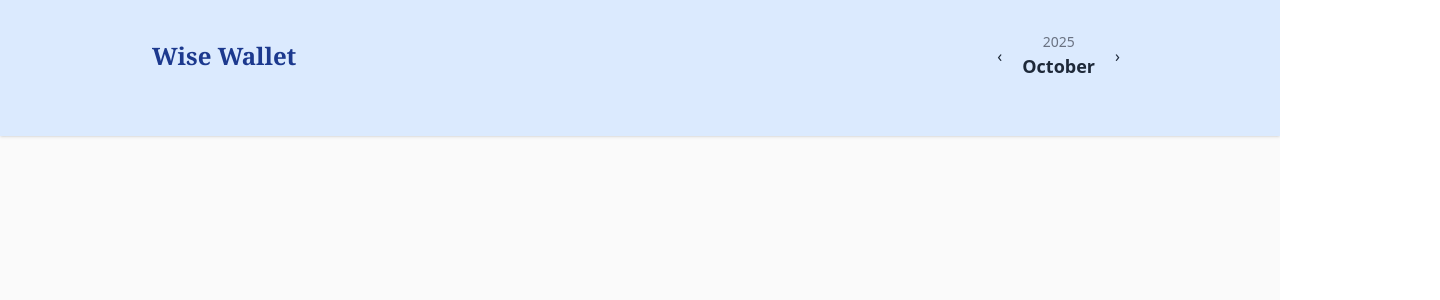
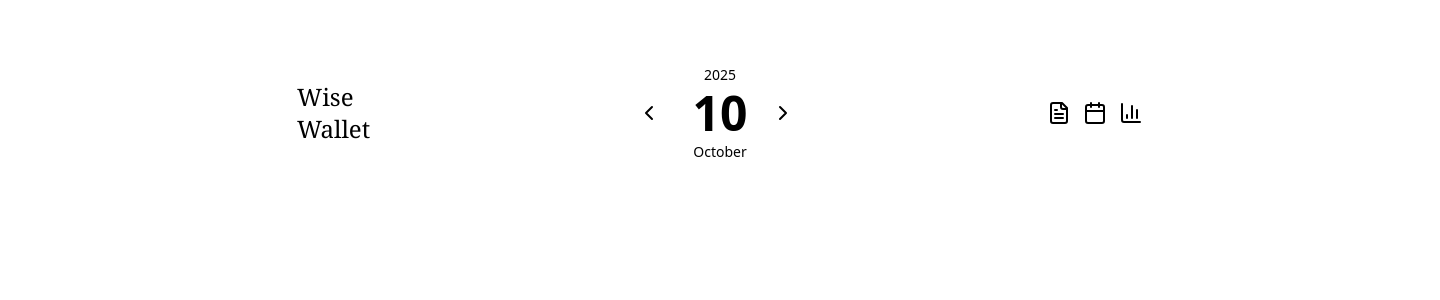
Before and after one commit to subir-sh/bye2money, a React (Vite) app in the folder frontend/: page / in a window 1280 px wide. Shown: the top 300 px of the page, 1440 px wide, since content can reach past the window. Built offline with nearby package versions, Linux system fonts and the light colour scheme.

Commit message:
Add header and its styles

```diff
--- a/frontend/package.json
+++ b/frontend/package.json
@@ -11,6 +11,7 @@
   },
   "dependencies": {
     "@tailwindcss/vite": "^4.1.14",
+    "lucide-react": "^0.546.0",
     "react": "^19.1.1",
     "react-dom": "^19.1.1"
   },
--- a/frontend/src/components/MainPageHeader.jsx
+++ b/frontend/src/components/MainPageHeader.jsx
@@ -1,27 +1,37 @@
-import TransactionForm from "./TransactionForm.jsx";
+import { ChevronLeft, ChevronRight, FileText, Calendar, BarChart3 } from "lucide-react";
 
 export default function Header() {
   return (
-    <header className="bg-blue-100 py-8 shadow-sm">
-      <div className="max-w-5xl mx-auto px-6">
-        <div className="flex justify-between items-center mb-6">
-          <h1 className="text-2xl font-serif font-bold text-blue-900">
-            Wise Wallet
-          </h1>
-          <div className="flex items-center gap-3">
-            <button className="p-2 hover:bg-blue-200 rounded-full">
-              ‹ {/* 화살표는 이미지로 넣을 수도 있는데, 일단 이렇게 처리 */}
+    <header>
+      <div className="relative">
+        <div className="w-[846px] flex justify-between absolute top-[40px] left-[297px]">
+          <div className="w-[132px] gap-[4px] flex justify-start items-center">
+            <h1 className="font-serif font-normal text-[24px] leading-[32px]">
+                Wise Wallet
+            </h1>
+          </div>
+
+          <div className="w-[240px] flex flex-row justify-center items-center gap-[24px]">
+            <button className="w-[32px] h-[32px]">
+              <ChevronLeft size={24} />
             </button>
-            <div className="text-center">
-              <p className="text-sm text-gray-500">2025</p>
-              <p className="text-lg font-semibold">October</p>
+            <div className="flex flex-col items-center gap-[4px]">
+              <p className="font-sans font-light text-[14px]">2025</p>
+              <p className="inline-block leading-none font-sans font-semibold text-[48px]">10</p>
+              <p className="font-sans font-light text-[14px]">October</p>
             </div>
-            <button className="p-2 hover:bg-blue-200 rounded-full">
-              ›
+            <button className="w-[32px] h-[32px]">
+              <ChevronRight size={24} />
             </button>
           </div>
+
+          <div className="w-[132px] flex flex-row justify-end items-center gap-[12px]">
+            <FileText size={24} />
+            <Calendar size={24} />
+            <BarChart3 size={24} />
+          </div>
+
         </div>
-        <TransactionForm />
       </div>
     </header>
   );
--- a/frontend/src/components/TransactionForm.jsx
+++ /dev/null
@@ -1,5 +0,0 @@
-export default function TransactionForm() {
-  return (
-    <div></div>
-  );
-}
--- /dev/null
+++ b/frontend/src/components/TransactionInputBar.jsx
@@ -0,0 +1,5 @@
+export default function TransactionInputBar() {
+  return (
+    <div></div>
+  );
+}
--- a/frontend/src/index.css
+++ b/frontend/src/index.css
@@ -18,7 +18,7 @@
 
 /* 조선일보명조 (ChosunCentennial) */
 @font-face {
-  font-family: "ChosunCentennial";
+  font-family: "ChosunilboNM";
   src: url("/fonts/ChosunCentennial.otf") format("opentype");
   font-weight: 400;
   font-style: normal;
--- a/frontend/src/pages/MainPage.jsx
+++ b/frontend/src/pages/MainPage.jsx
@@ -1,11 +1,12 @@
 import MainPageHeader from "../components/MainPageHeader";
 import TransactionContainer from "../components/TransactionContainer";
+import TransactionInputBar from "../components/TransactionInputBar.jsx";
 
 export default function MainPage() {
   return (
-    <div className="min-h-screen bg-neutral-50 font-sans text-gray-800">
+    <div className="w-[1440px] h-[1024px]">
       <MainPageHeader />
-      <main className="max-w-5xl mx-auto mt-8 px-4 pb-24">
+      <main>
         <TransactionContainer />
       </main>
     </div>
--- a/frontend/tailwind.config.js
+++ b/frontend/tailwind.config.js
@@ -12,21 +12,19 @@ export default {
           400: "#000000",
         },
 
-        pastel: {
-          almondFrost: "#A28B78",
-          porsche: "#E39D5D",
-          chenin: "#D7C6AB",
-          caper: "#AACD7E",
-          cruise: "#BCDDF3",
-          onahau: "#C5E0EB",
-          glacier: "#7DB7BF",
-          seagull: "#79B2CA",
-          jordyBlue: "#73A4D0",
-          perano: "#A7B9E9",
-          perfume: "#BDA6E1",
-          lavenderPink: "#F0B0D3",
-          amaranth: "#E9385A",
-          chestnut: "#C04646",
+        colorchip: {
+          "10": "#A28B78",
+          "20": "#E39D5D",
+          "30": "#D7C6AB",
+          "40": "#AACD7E",
+          "50": "#BCDDF3",
+          "60": "#C5E0EB",
+          "70": "#7DB7BF",
+          "80": "#79B2CA",
+          "90": "#73A4D0",
+          "100": "#A7B9E9",
+          "110": "#BDA6E1",
+          "120": "#C04646",
         },
 
         neutral: {
@@ -59,7 +57,7 @@ export default {
 
       fontFamily: {
         sans: ["Pretendard", "system-ui", "sans-serif"],
-        serif: ["ChosunCentennial", "serif"],
+        serif: ["ChosunilboNM", "serif"],
       },
 
       fontSize: {
```
Also changed, not shown: 1 other file (tests, documents, lock files or other folders).
